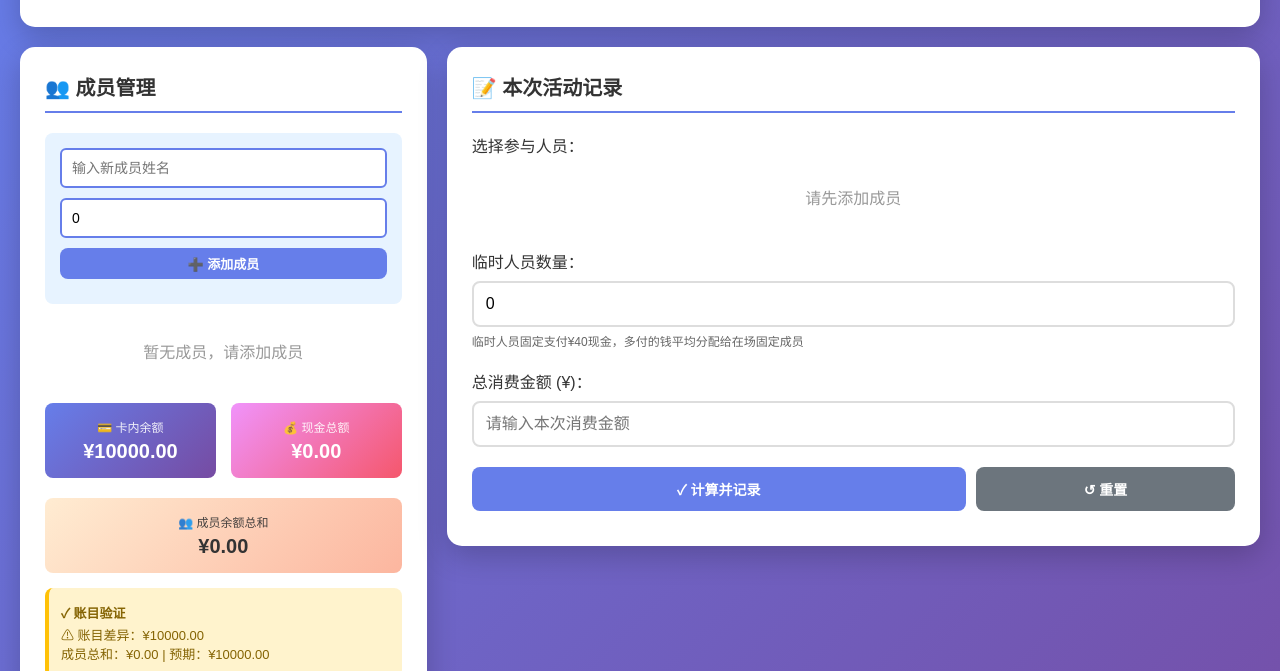
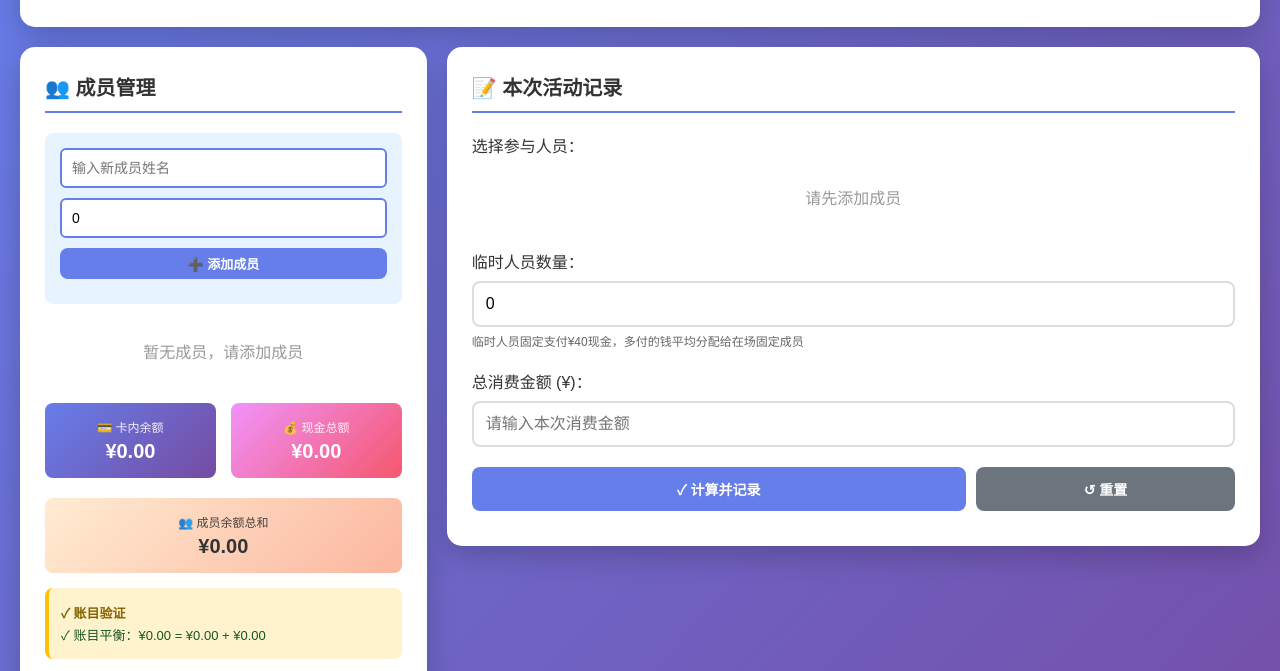
Before and after one commit to Zy-Wang-bit/badminton, a plain HTML site: page index.html in a window 1280 px wide. Shown: the part 123-794 px from the top of the page. Drawn offline with Linux system fonts and the light colour scheme.

Commit message:
Update index.html

```diff
--- a/index.html
+++ b/index.html
@@ -572,7 +572,7 @@
         let history = [];
         let selectedMembers = new Set();
         let cashTotal = 0; // 现金总额（包含临时人员支付和成员退出贡献）
-        let cardBalance = 10000; // 卡内余额，初始100000
+        let cardBalance = 0; // 卡内余额
         let nextMemberId = 1;
 
         // 页面加载时从localStorage读取数据
```
